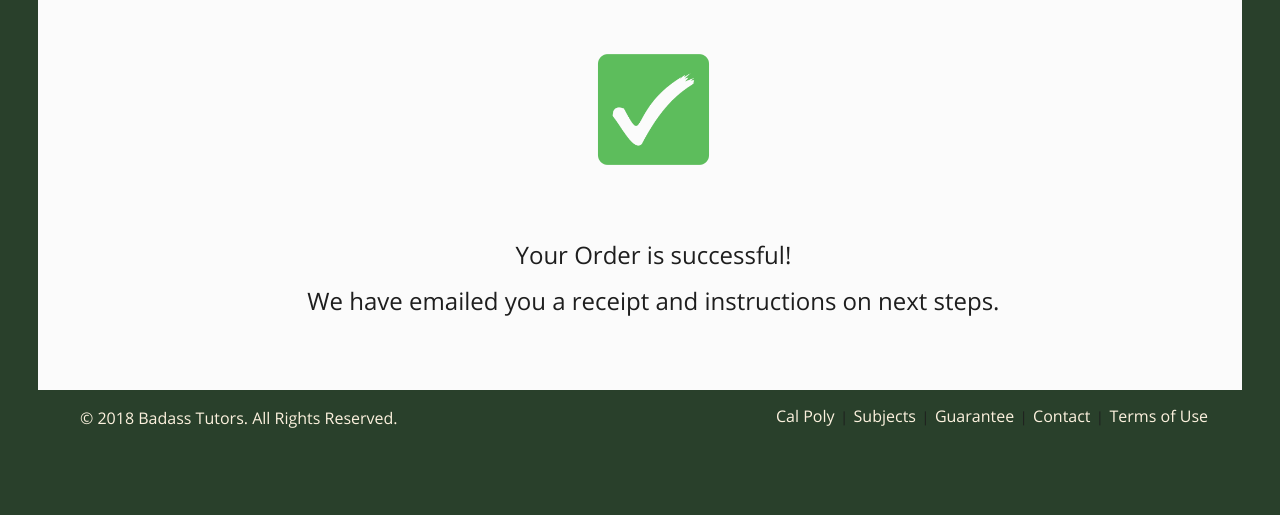
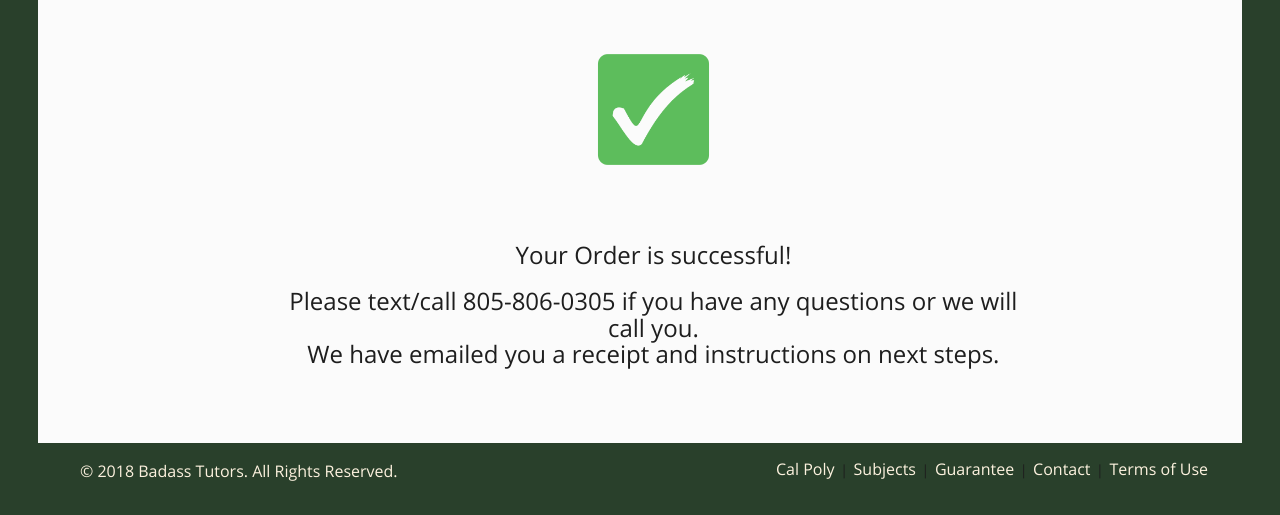
Before and after one commit to badassrobb/badass, a website: page views/thankyou.html in a window 1280 px wide. Shown: the part 286-801 px from the top of the page. Drawn offline with nearby package versions, Linux system fonts and the light colour scheme; files that its build step writes are made by us from their sources; files whose address does not match are found by name.

Commit message:
changed title tag and content

```diff
--- a/views/thankyou.html
+++ b/views/thankyou.html
@@ -4,7 +4,7 @@
     <meta charset="utf-8">
     <meta http-equiv="X-UA-Compatible" content="IE=edge">
     <meta name="viewport" content="width=device-width, initial-scale=1">
-    <title>Badass Tutors</title>
+    <title>Thank you for your purchase</title>
     <link rel="icon" href="./public/favicon.ico">
     <!-- braintree payment -->
     <script src="https://js.braintreegateway.com/web/dropin/1.10.0/js/dropin.min.js"></script>
@@ -82,7 +82,8 @@
           <div class="row">
             <div class="col-lg-8 col-lg-offset-2">
               <h3>Your Order is successful!</h3>
-              <h3>We have emailed you a receipt and instructions on next steps.</h3>
+              <h3>Please text/call 805-806-0305 if you have any questions or we will call you. <br>
+			  We have emailed you a receipt and instructions on next steps.</h3>
               <br>
             </div>
           </div>
```
